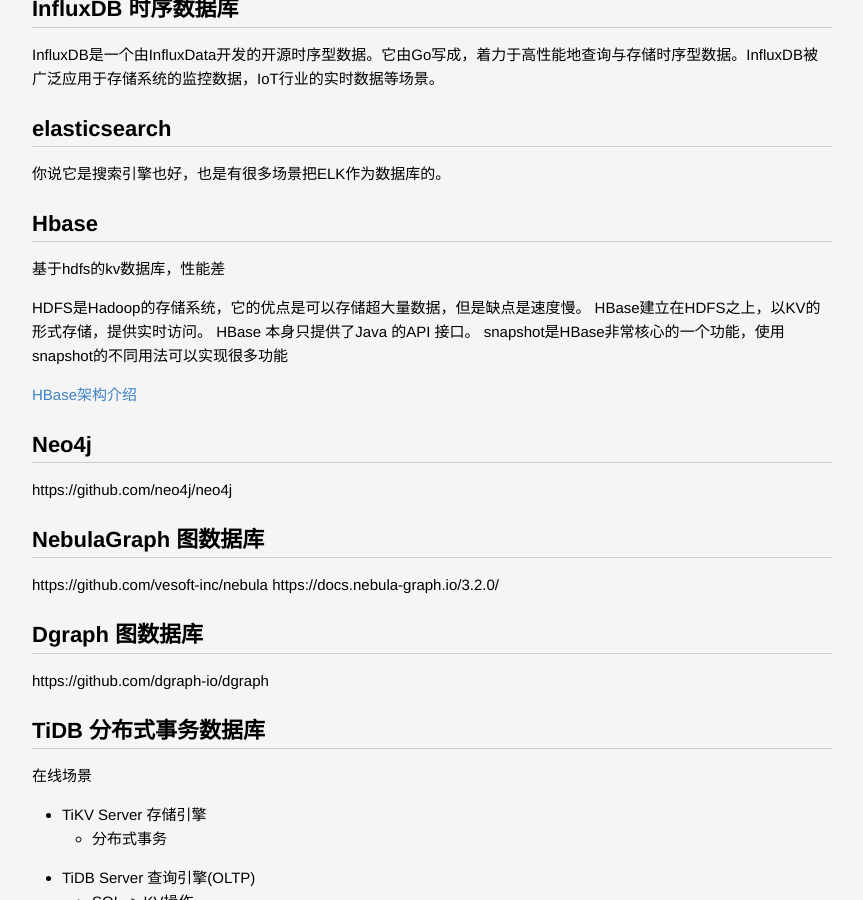
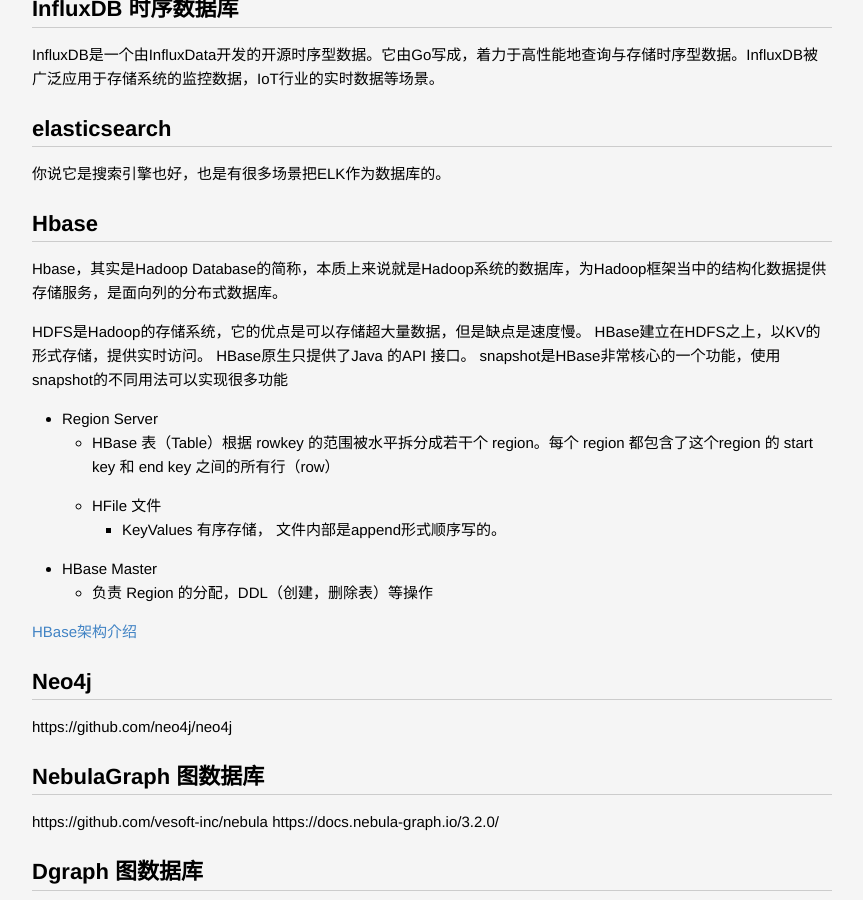
Before and after one commit to lucky521/blog, a Jekyll site: the page built from _posts/tech/2020-06-01-x-db.markdown, in a window 1280 px wide and 900 px high, scrolled down 7497 px. Shown: the whole window, without its empty margins (208-1071 px from the left). Built offline with Jekyll 4.4.1, drawn with Linux system fonts in a browser that asks for light colours.

Commit message:
update blog

````diff
--- a/_posts/language/2018-07-21-big-data-language.markdown
+++ b/_posts/language/2018-07-21-big-data-language.markdown
@@ -184,13 +184,16 @@
 
 SparkConf
 
-SparkSession
+sparkContext , SparkSession
 
 getOrCreate
 
 registerKryoClasses
 
 createOrReplaceTempView
+
+Dataset
+DataFrame 执行SparkSession.sql("...")返回数据的类型， 等价于table的概念
 
 ```scala
     import org.apache.spark.sql.SparkSession
--- a/_posts/language/2019-07-15-java.markdown
+++ b/_posts/language/2019-07-15-java.markdown
@@ -188,12 +188,15 @@
 
 # snippets
 
+创建线程池
 ```java
 import java.util.concurrent.Executor;
 创建一个可重用固定线程数的线程池，以共享的无界队列方式来运行这些线程。
 
 ```
 
+创建子进程
+https://zetcode.com/java/processbuilder/
 ```java
     ProcessBuilder pb = new ProcessBuilder("myCommand", "myArg1", "myArg2");
     Map<String, String> env = pb.environment();  // 环境变量
--- a/_posts/tech/2020-06-01-x-db.markdown
+++ b/_posts/tech/2020-06-01-x-db.markdown
@@ -245,12 +245,19 @@
 你说它是搜索引擎也好，也是有很多场景把ELK作为数据库的。
 
 ## Hbase
-基于hdfs的kv数据库，性能差
+Hbase，其实是Hadoop Database的简称，本质上来说就是Hadoop系统的数据库，为Hadoop框架当中的结构化数据提供存储服务，是面向列的分布式数据库。
 
 HDFS是Hadoop的存储系统，它的优点是可以存储超大量数据，但是缺点是速度慢。
 HBase建立在HDFS之上，以KV的形式存储，提供实时访问。
-HBase 本身只提供了Java 的API 接口。
+HBase原生只提供了Java 的API 接口。
 snapshot是HBase非常核心的一个功能，使用snapshot的不同用法可以实现很多功能
+
+* Region Server
+  * HBase 表（Table）根据 rowkey 的范围被水平拆分成若干个 region。每个 region 都包含了这个region 的 start key 和 end key 之间的所有行（row）
+  * HFile 文件
+    * KeyValues 有序存储， 文件内部是append形式顺序写的。
+* HBase Master
+  * 负责 Region 的分配，DDL（创建，删除表）等操作
 
 [HBase架构介绍](https://zhuanlan.zhihu.com/p/159052841)
 
````
Also changed, not shown: other parts of _posts/language/2018-07-21-big-data-language.markdown (+0 -1 lines), _posts/ml/2019-05-21-ML-System.markdown (+6 -1 lines), _posts/productivity/2020-12-04-code-snippet.markdown (+7 -0 lines), _posts/tech/2020-11-15-big-data-process.markdown (+11 -0 lines).
